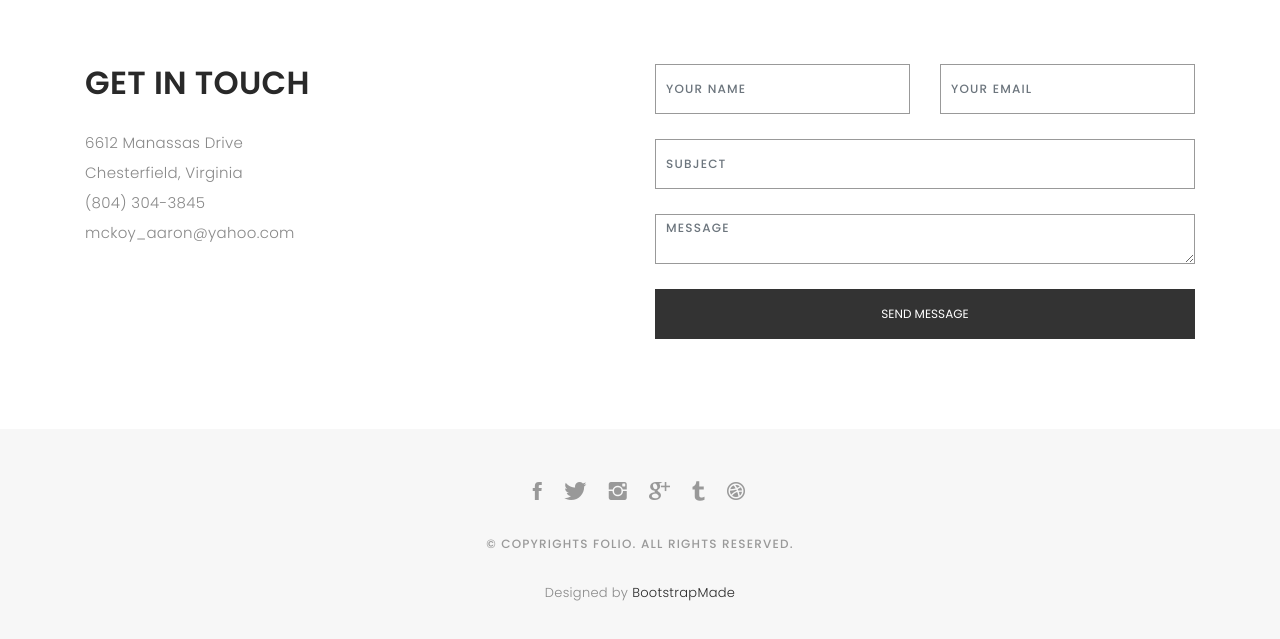
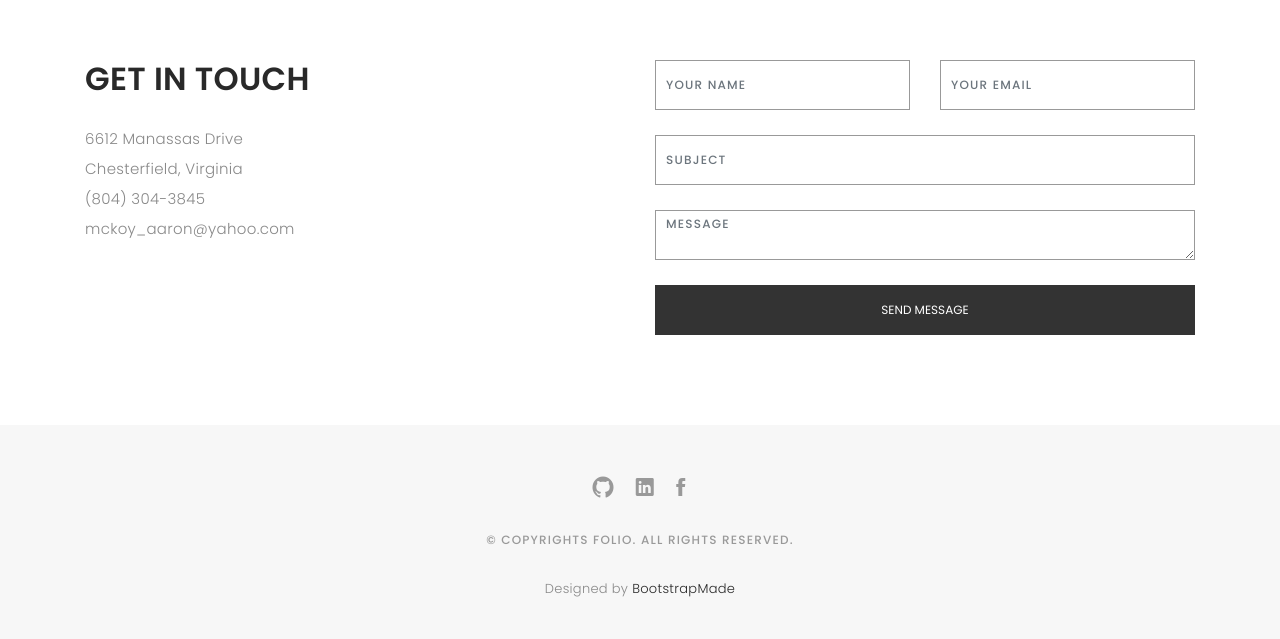
Before and after one commit to ArMc8234/Portfolio_four, a website: page public/index.html in a window 1280 px wide. Shown: the part 2267-2906 px from the top of the page. Drawn offline with nearby package versions, Linux system fonts and the light colour scheme; files whose address does not match are found by name; a web font is replaced by a local one.

Commit message:
Edited footer to activate links to social media pages

```diff
--- a/public/index.html
+++ b/public/index.html
@@ -107,7 +107,7 @@
           <div class="about-descr">
 
             <p class="p-heading">A people-oriented collaborator that is always interested in knowing the voice of the customer and bringing their goals into reality. </p>
-            <p class="separator"> have the  ability to manage multiple priorities under pressure while utilizing solid judgment. I like looking at data to identify opportunities for improvement.  While attending the coding bootcamp, I was sought after for group projects due to my steadiness, dependability, and willingness to approach new challenges. I also enjoy problem-solving  and I am very excited about the opportunity to take my new found skills along with my prior experience to tackle new problems.  I want to expand my knowledge to develop new solutions in a collaborative space to serve the community at large.</p>
+            <p class="separator"> I have the  ability to manage multiple priorities under pressure while utilizing solid judgment. I like looking at data to identify opportunities for improvement. I enjoy problem-solving  and I am very excited about the opportunity to take my skills and experience to tackle new problems.</p>
 
           </div>
 
@@ -407,12 +407,16 @@
       <div class="socials-media text-center">
 
         <ul class="list-unstyled">
-          <li><a href="#"><i class="ion-social-facebook"></i></a></li>
+          <!-- <li><a href="#"><i class="ion-social-facebook"></i></a></li>
           <li><a href="#"><i class="ion-social-twitter"></i></a></li>
           <li><a href="#"><i class="ion-social-instagram"></i></a></li>
           <li><a href="#"><i class="ion-social-googleplus"></i></a></li>
           <li><a href="#"><i class="ion-social-tumblr"></i></a></li>
-          <li><a href="#"><i class="ion-social-dribbble"></i></a></li>
+          <li><a href="#"><i class="ion-social-dribbble"></i></a></li> -->
+
+          <li><a href="https://github.com/ArMc8234"><i class="ion-social-github"></i></a></li>
+          <li><a href="https://www.linkedin.com/in/aaron-mckoy/"><i class="ion-social-linkedin"></i></a></li>
+          <li><a href="https://www.facebook.com/aaron.mckoy"><i class="ion-social-facebook"></i></a></li>
         </ul>
 
       </div>
```
